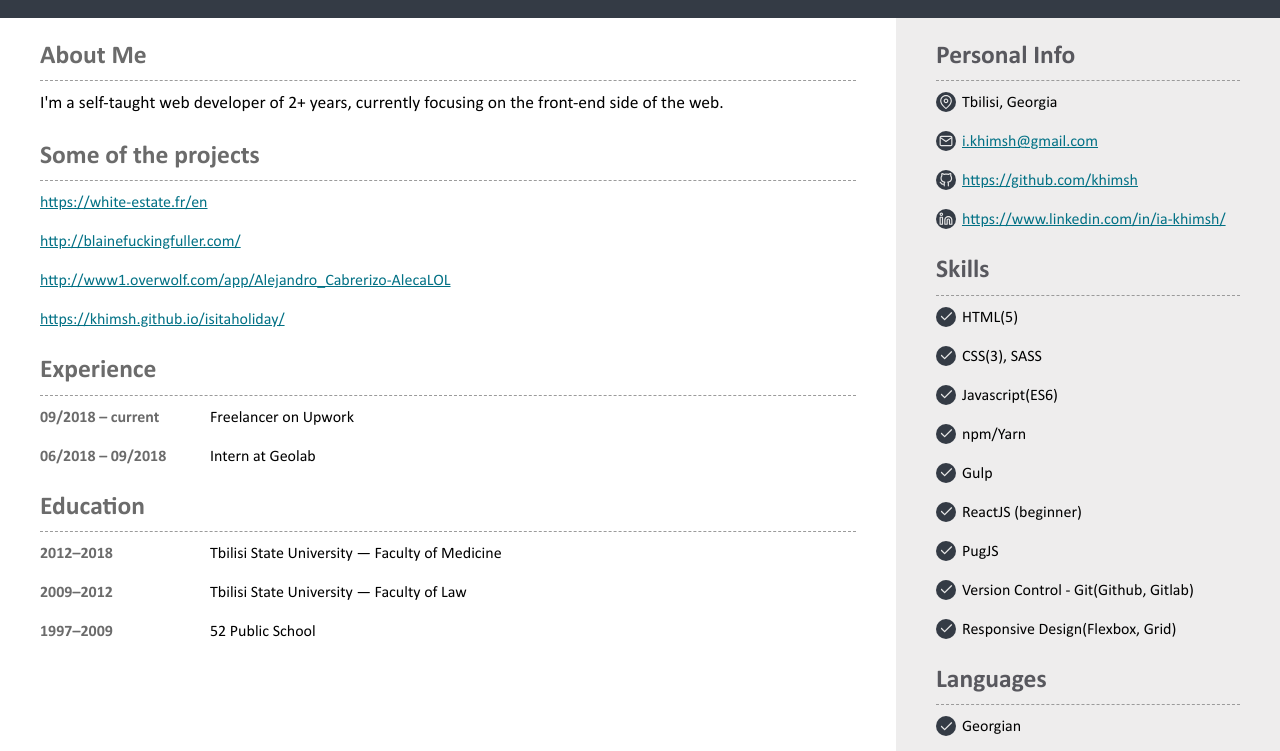
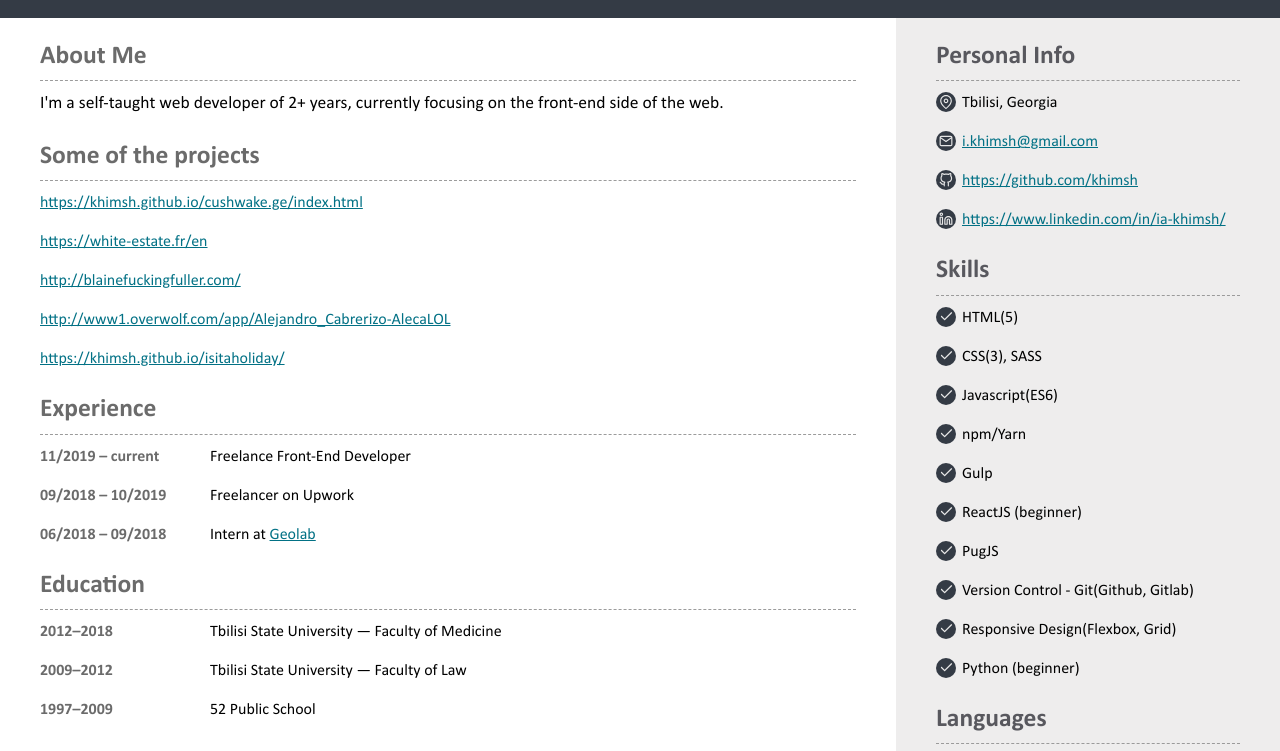
Before and after one commit to khimsh/resume, a plain HTML site: page index.html in a window 1280 px wide. Shown: the part 182-933 px from the top of the page. Drawn offline with Linux system fonts and the light colour scheme.

Commit message:
added new project and work experience.

```diff
--- a/index.html
+++ b/index.html
@@ -35,6 +35,10 @@
 					<h2 class="section-header">Some of the projects</h2>
 					<ul>
 						<li>
+							<a href="cushwake.ge/index.html" target='_blank'
+								rel='noreferrer'>https://khimsh.github.io/cushwake.ge/index.html</a>
+						</li>
+						<li>
 							<a href="https://white-estate.fr/en" target='_blank'
 								rel='noreferrer'>https://white-estate.fr/en</a>
 						</li>
@@ -58,12 +62,17 @@
 
 					<ul>
 						<li>
-							<span class="date">09/2018 &ndash; current</span>
+							<span class="date">11/2019 &ndash; current</span>
+							<span>Freelance Front-End Developer</span>
+						</li>
+						<li>
+							<span class="date">09/2018 &ndash; 10/2019</span>
 							<span>Freelancer on Upwork</span>
 						</li>
 						<li>
 							<span class="date">06/2018 &ndash; 09/2018</span>
-							<span>Intern at Geolab</span>
+							<span>Intern at <a href="http://geolab.edu.ge/" target="_blank"
+									rel="noopener noreferrer">Geolab</a></span>
 						</li>
 					</ul>
 				</section>
@@ -139,6 +148,9 @@
 						<li>
 							Responsive Design(Flexbox, Grid)
 						</li>
+						<li>
+							Python (beginner)
+						</li>
 					</ul>
 				</section>
 
```
